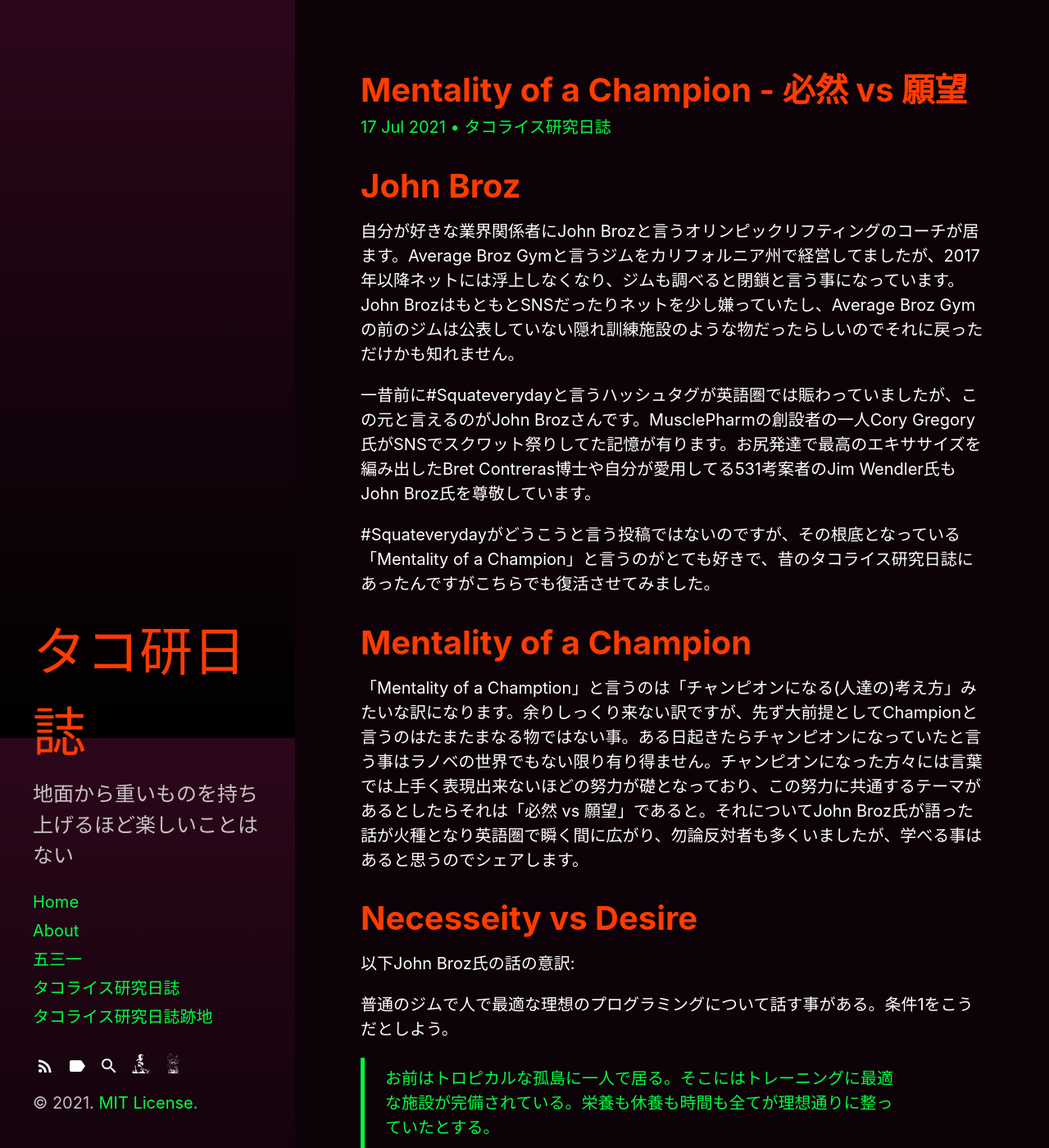
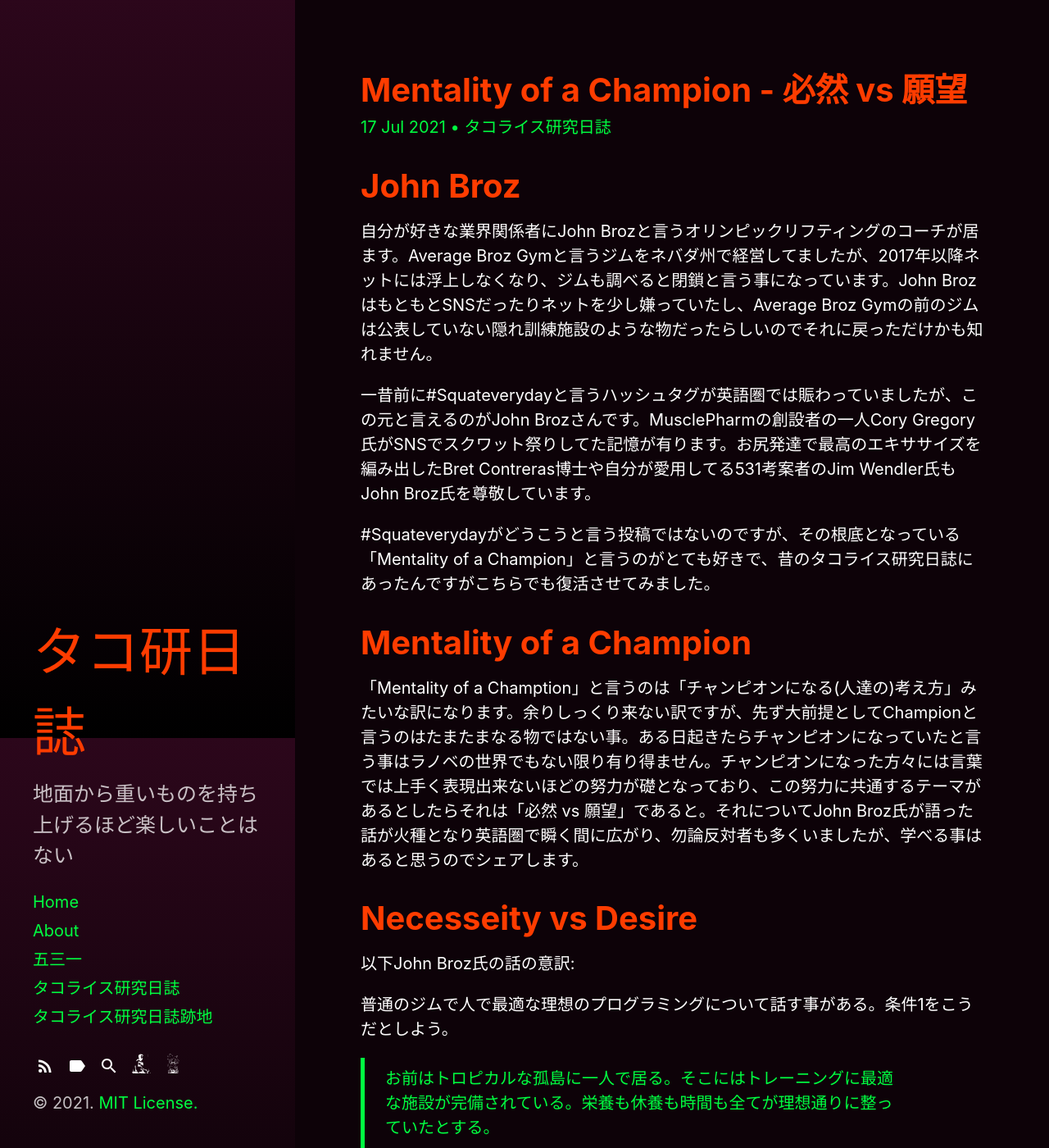
Before and after one commit to buckybean/buckybean.github.io, a Jekyll site: the page built from _posts/tacokennisshi/2021-07-17-tacokennisshi-mentalityofachampion.md, in a window 1280 px wide and 1400 px high. Shown: the whole window at 82% size. Built offline with Jekyll 4.4.1, drawn with Linux system fonts in a browser that asks for light colours; comment, search, counter and statistics services are not loaded; some of the changed text lies outside the part shown.

Commit message:
Update 2021-07-17-tacokennisshi-mentalityofachampion.md

```diff
--- a/_posts/tacokennisshi/2021-07-17-tacokennisshi-mentalityofachampion.md
+++ b/_posts/tacokennisshi/2021-07-17-tacokennisshi-mentalityofachampion.md
@@ -11,7 +11,7 @@ tags:
 ---
 
 # John Broz
-自分が好きな業界関係者にJohn Brozと言うオリンピックリフティングのコーチが居ます。Average Broz Gymと言うジムをカリフォルニア州で経営してましたが、2017年以降ネットには浮上しなくなり、ジムも調べると閉鎖と言う事になっています。John BrozはもともとSNSだったりネットを少し嫌っていたし、Average Broz Gymの前のジムは公表していない隠れ訓練施設のような物だったらしいのでそれに戻っただけかも知れません。
+自分が好きな業界関係者にJohn Brozと言うオリンピックリフティングのコーチが居ます。Average Broz Gymと言うジムをネバダ州で経営してましたが、2017年以降ネットには浮上しなくなり、ジムも調べると閉鎖と言う事になっています。John BrozはもともとSNSだったりネットを少し嫌っていたし、Average Broz Gymの前のジムは公表していない隠れ訓練施設のような物だったらしいのでそれに戻っただけかも知れません。
 
 一昔前に#Squateverydayと言うハッシュタグが英語圏では賑わっていましたが、この元と言えるのがJohn Brozさんです。MusclePharmの創設者の一人Cory Gregory氏がSNSでスクワット祭りしてた記憶が有ります。お尻発達で最高のエキササイズを編み出したBret Contreras博士や自分が愛用してる531考案者のJim Wendler氏もJohn Broz氏を尊敬しています。
 
```
Also changed, not shown: other parts of _posts/tacokennisshi/2021-07-17-tacokennisshi-mentalityofachampion.md (+1 -1 lines).
